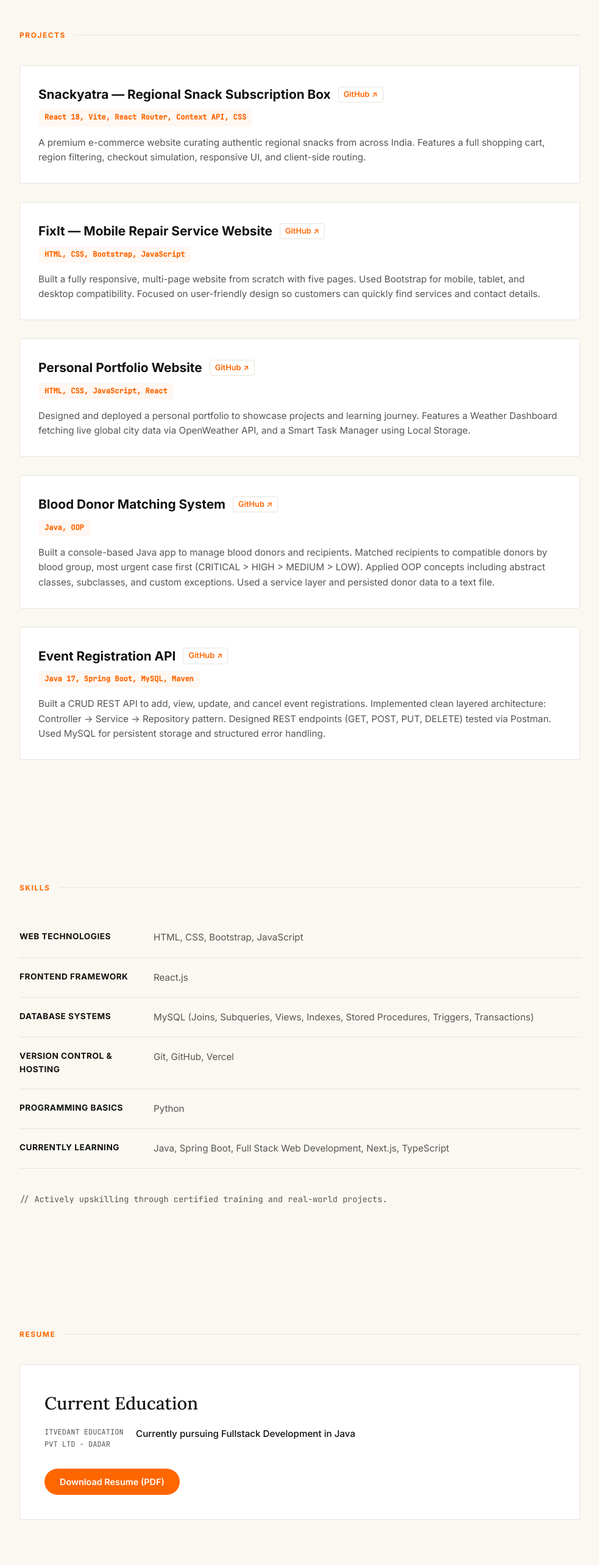
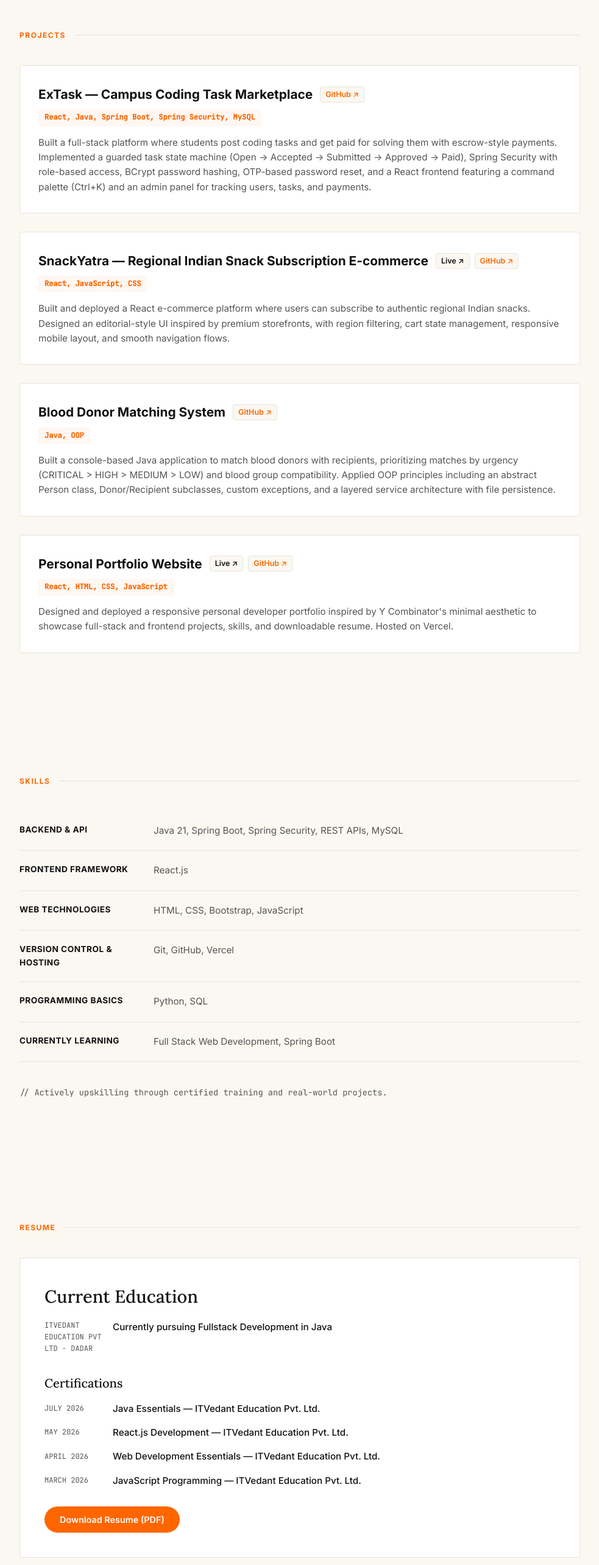
Before and after one commit to GRIMMZOWW/BHAUMIK-PROJECT, a React (Vite) app: page / in a window 1280 px wide. Shown: the part 840-3406 px from the top of the page at 61% size, without its empty margins (148-1131 px from the left). Built offline with nearby package versions, Linux system fonts and the light colour scheme.

Commit message:
Update portfolio projects, skills, certifications, and resume PDF

```diff
--- a/index.html
+++ b/index.html
@@ -11,9 +11,9 @@
     <meta name="theme-color" content="#ff6600" />
 
     <!-- SEO -->
-    <meta name="description" content="Bhaumik Shivmath — B.Tech CSE Student & Web Developer from Mumbai. Skilled in React, JavaScript, Python. View projects and resume." />
+    <meta name="description" content="Bhaumik Shivmath — Full Stack Developer from Mumbai. Skilled in Java, Spring Boot, React, MySQL, and JavaScript. View projects and resume." />
     <meta property="og:title" content="Bhaumik Shivmath — Developer Portfolio" />
-    <meta property="og:description" content="B.Tech CSE Student & Web Developer from Mumbai. View my projects, skills and resume." />
+    <meta property="og:description" content="Full Stack Developer from Mumbai building web apps and REST APIs with React, Java, Spring Boot, and MySQL." />
     <meta property="og:type" content="website" />
     <meta property="og:url" content="https://bhaumik-project.vercel.app/" />
 
--- a/src/App.jsx
+++ b/src/App.jsx
@@ -44,7 +44,7 @@ function App() {
         fontFamily: 'var(--font-sans)'
       }}>
         <div style={{ marginBottom: '10px' }}>
-          &copy; {new Date().getFullYear()} Bhaumik Shivmath &bull; B.Tech Student &bull; Full Stack Developer
+          &copy; {new Date().getFullYear()} Bhaumik Shivmath &bull; Full Stack Developer
         </div>
         <div style={{ fontSize: '0.75rem', opacity: 0.8 }}>
           Inspired by Y Combinator. Built using React and Vite.
--- a/src/components/Projects.jsx
+++ b/src/components/Projects.jsx
@@ -2,44 +2,38 @@ import React from 'react';
 
 const projectList = [
   {
-    id: "0",
-    title: "Snackyatra — Regional Snack Subscription Box",
-    tech: "React 18, Vite, React Router, Context API, CSS",
-    desc: "A premium e-commerce website curating authentic regional snacks from across India. Features a full shopping cart, region filtering, checkout simulation, responsive UI, and client-side routing.",
-    link: "https://snackyatra.vercel.app",
-    github: "https://github.com/GRIMMZOWW/snackyatra.git"
-  },
-  {
     id: "1",
-    title: "FixIt — Mobile Repair Service Website",
-    tech: "HTML, CSS, Bootstrap, JavaScript",
-    desc: "Built a fully responsive, multi-page website from scratch with five pages. Used Bootstrap for mobile, tablet, and desktop compatibility. Focused on user-friendly design so customers can quickly find services and contact details.",
-    link: "https://github.com/GRIMMZOWW",
-    github: "https://github.com/GRIMMZOWW"
+    title: "ExTask — Campus Coding Task Marketplace",
+    tech: "React, Java, Spring Boot, Spring Security, MySQL",
+    desc: "Built a full-stack platform where students post coding tasks and get paid for solving them with escrow-style payments. Implemented a guarded task state machine (Open → Accepted → Submitted → Approved → Paid), Spring Security with role-based access, BCrypt password hashing, OTP-based password reset, and a React frontend featuring a command palette (Ctrl+K) and an admin panel for tracking users, tasks, and payments.",
+    link: "https://github.com/GRIMMZOWW/ExTask",
+    github: "https://github.com/GRIMMZOWW/ExTask"
   },
   {
     id: "2",
-    title: "Personal Portfolio Website",
-    tech: "HTML, CSS, JavaScript, React",
-    desc: "Designed and deployed a personal portfolio to showcase projects and learning journey. Features a Weather Dashboard fetching live global city data via OpenWeather API, and a Smart Task Manager using Local Storage.",
-    link: "https://bhaumik-project.vercel.app",
-    github: "https://github.com/GRIMMZOWW/BHAUMIK-PROJECT"
+    title: "SnackYatra — Regional Indian Snack Subscription E-commerce",
+    tech: "React, JavaScript, CSS",
+    desc: "Built and deployed a React e-commerce platform where users can subscribe to authentic regional Indian snacks. Designed an editorial-style UI inspired by premium storefronts, with region filtering, cart state management, responsive mobile layout, and smooth navigation flows.",
+    link: "https://snackyatra.vercel.app",
+    live: "https://snackyatra.vercel.app",
+    github: "https://github.com/GRIMMZOWW/snackYatra"
   },
   {
     id: "3",
     title: "Blood Donor Matching System",
     tech: "Java, OOP",
-    desc: "Built a console-based Java app to manage blood donors and recipients. Matched recipients to compatible donors by blood group, most urgent case first (CRITICAL > HIGH > MEDIUM > LOW). Applied OOP concepts including abstract classes, subclasses, and custom exceptions. Used a service layer and persisted donor data to a text file.",
+    desc: "Built a console-based Java application to match blood donors with recipients, prioritizing matches by urgency (CRITICAL > HIGH > MEDIUM > LOW) and blood group compatibility. Applied OOP principles including an abstract Person class, Donor/Recipient subclasses, custom exceptions, and a layered service architecture with file persistence.",
     link: "https://github.com/GRIMMZOWW/BloodDonorSystem",
     github: "https://github.com/GRIMMZOWW/BloodDonorSystem"
   },
   {
     id: "4",
-    title: "Event Registration API",
-    tech: "Java 17, Spring Boot, MySQL, Maven",
-    desc: "Built a CRUD REST API to add, view, update, and cancel event registrations. Implemented clean layered architecture: Controller → Service → Repository pattern. Designed REST endpoints (GET, POST, PUT, DELETE) tested via Postman. Used MySQL for persistent storage and structured error handling.",
-    link: "https://github.com/GRIMMZOWW/EventRegistrationAPI",
-    github: "https://github.com/GRIMMZOWW/EventRegistrationAPI"
+    title: "Personal Portfolio Website",
+    tech: "React, HTML, CSS, JavaScript",
+    desc: "Designed and deployed a responsive personal developer portfolio inspired by Y Combinator's minimal aesthetic to showcase full-stack and frontend projects, skills, and downloadable resume. Hosted on Vercel.",
+    link: "https://bhaumik-project.vercel.app",
+    live: "https://bhaumik-project.vercel.app",
+    github: "https://github.com/GRIMMZOWW/BHAUMIK-PROJECT"
   }
 ];
 
@@ -50,16 +44,23 @@ const Projects = () => {
       <div className="projects-grid">
         {projectList.map((p) => (
           <div key={p.id} className="project-card">
-            <div className="project-card-header" style={{ display: 'flex', flexDirection: 'column', gap: '8px' }}>
-              <div style={{ display: 'flex', alignItems: 'center', flexWrap: 'wrap', gap: '12px' }}>
+            <div className="project-card-header project-card-header-col">
+              <div className="project-title-row">
                 <a href={p.link} target="_blank" rel="noopener noreferrer" className="project-card-title">
                   {p.title}
                 </a>
-                {p.github && (
-                  <a href={p.github} target="_blank" rel="noopener noreferrer" style={{ fontSize: '0.8rem', color: 'var(--yc-orange)', textDecoration: 'none', fontWeight: 600, border: '1px solid var(--yc-border)', padding: '2px 8px', borderRadius: '4px', background: 'var(--bg-secondary)' }}>
-                    GitHub ↗
-                  </a>
-                )}
+                <div className="project-links">
+                  {p.live && (
+                    <a href={p.live} target="_blank" rel="noopener noreferrer" className="project-badge-link project-badge-live">
+                      Live ↗
+                    </a>
+                  )}
+                  {p.github && (
+                    <a href={p.github} target="_blank" rel="noopener noreferrer" className="project-badge-link">
+                      GitHub ↗
+                    </a>
+                  )}
+                </div>
               </div>
               <span className="project-card-tech">{p.tech}</span>
             </div>
--- a/src/components/Resume.jsx
+++ b/src/components/Resume.jsx
@@ -1,4 +1,11 @@
 import React from 'react';
+
+const certifications = [
+  { title: "Java Essentials", date: "July 2026" },
+  { title: "React.js Development", date: "May 2026" },
+  { title: "Web Development Essentials", date: "April 2026" },
+  { title: "JavaScript Programming", date: "March 2026" }
+];
 
 const Resume = () => {
   return (
@@ -8,12 +15,29 @@ const Resume = () => {
         <h2>Current Education</h2>
 
         <div className="contact-table" style={{ marginBottom: '30px' }}>
-          <div className="contact-row-item" style={{ gridTemplateColumns: '150px 1fr' }}>
+          <div className="contact-row-item resume-row-item">
             <span className="contact-lbl">
-              <a href="https://itvedant.com/?ref=googleitvedantdadar" target="_blank" rel="noopener noreferrer" style={{ color: 'inherit', textDecoration: 'none' }}>Itvedant Education Pvt Ltd - Dadar</a>
+              <a
+                href="https://itvedant.com/?ref=googleitvedantdadar"
+                target="_blank"
+                rel="noopener noreferrer"
+                style={{ color: 'inherit', textDecoration: 'none' }}
+              >
+                Itvedant Education Pvt Ltd - Dadar
+              </a>
             </span>
             <span className="contact-val">Currently pursuing Fullstack Development in Java</span>
           </div>
+        </div>
+
+        <h3 className="resume-subheading">Certifications</h3>
+        <div className="contact-table" style={{ marginBottom: '30px' }}>
+          {certifications.map((cert) => (
+            <div key={cert.title} className="contact-row-item resume-row-item">
+              <span className="contact-lbl">{cert.date}</span>
+              <span className="contact-val">{cert.title} &mdash; ITVedant Education Pvt. Ltd.</span>
+            </div>
+          ))}
         </div>
 
         <a href="/resume.pdf" download className="btn-pill-orange">
--- a/src/components/Skills.jsx
+++ b/src/components/Skills.jsx
@@ -1,12 +1,12 @@
 import React from 'react';
 
 const myTech = [
+  { cat: "Backend & API", items: "Java 21, Spring Boot, Spring Security, REST APIs, MySQL" },
+  { cat: "Frontend Framework", items: "React.js" },
   { cat: "Web Technologies", items: "HTML, CSS, Bootstrap, JavaScript" },
-  { cat: "Frontend Framework", items: "React.js" },
-  { cat: "Database Systems", items: "MySQL (Joins, Subqueries, Views, Indexes, Stored Procedures, Triggers, Transactions)" },
   { cat: "Version Control & Hosting", items: "Git, GitHub, Vercel" },
-  { cat: "Programming Basics", items: "Python" },
-  { cat: "Currently Learning", items: "Java, Spring Boot, Full Stack Web Development, Next.js, TypeScript" }
+  { cat: "Programming Basics", items: "Python, SQL" },
+  { cat: "Currently Learning", items: "Full Stack Web Development, Spring Boot" }
 ];
 
 const Skills = () => {
--- a/src/index.css
+++ b/src/index.css
@@ -347,6 +347,61 @@ section {
   gap: 10px;
 }
 
+.project-card-header-col {
+  flex-direction: column;
+  align-items: flex-start;
+  gap: 8px;
+}
+
+.project-title-row {
+  display: flex;
+  align-items: center;
+  flex-wrap: wrap;
+  gap: 12px;
+  width: 100%;
+}
+
+.project-links {
+  display: flex;
+  align-items: center;
+  gap: 8px;
+  flex-wrap: wrap;
+}
+
+.project-badge-link {
+  font-size: 0.78rem;
+  color: var(--yc-orange);
+  text-decoration: none;
+  font-weight: 600;
+  border: 1px solid var(--yc-border);
+  padding: 2px 8px;
+  border-radius: 4px;
+  background-color: var(--bg-yc-cream);
+  transition: border-color 0.2s, background-color 0.2s;
+}
+
+.project-badge-link:hover {
+  border-color: var(--yc-orange);
+  background-color: rgba(255, 102, 0, 0.08);
+}
+
+.project-badge-live {
+  color: var(--text-yc-dark);
+}
+
+.resume-subheading {
+  font-family: var(--font-serif);
+  font-size: 1.25rem;
+  font-weight: 500;
+  margin-bottom: 14px;
+  color: var(--text-yc-dark);
+}
+
+.resume-row-item {
+  grid-template-columns: 180px 1fr;
+  gap: 12px;
+}
+
 .project-card-title {
   font-family: var(--font-sans);
   font-size: 1.3rem;
@@ -610,6 +665,11 @@ section {
     font-size: 0.9rem;
   }
 
+  .resume-row-item {
+    grid-template-columns: 1fr;
+    gap: 4px;
+  }
+
   .contact-lbl {
     font-size: 0.68rem;
   }
```
